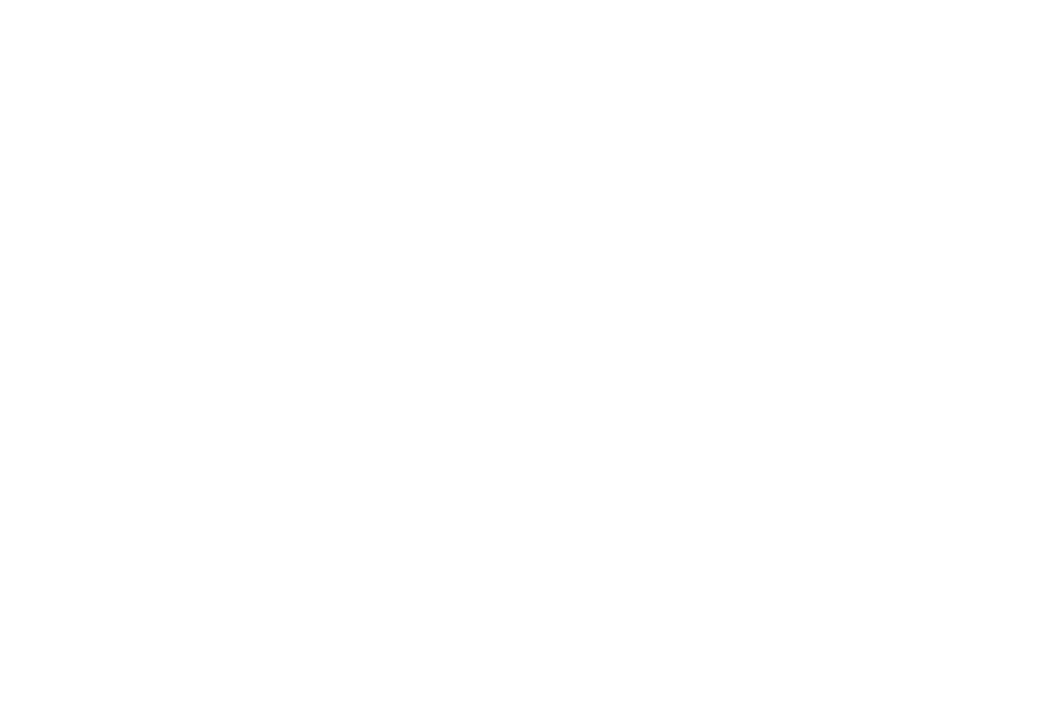
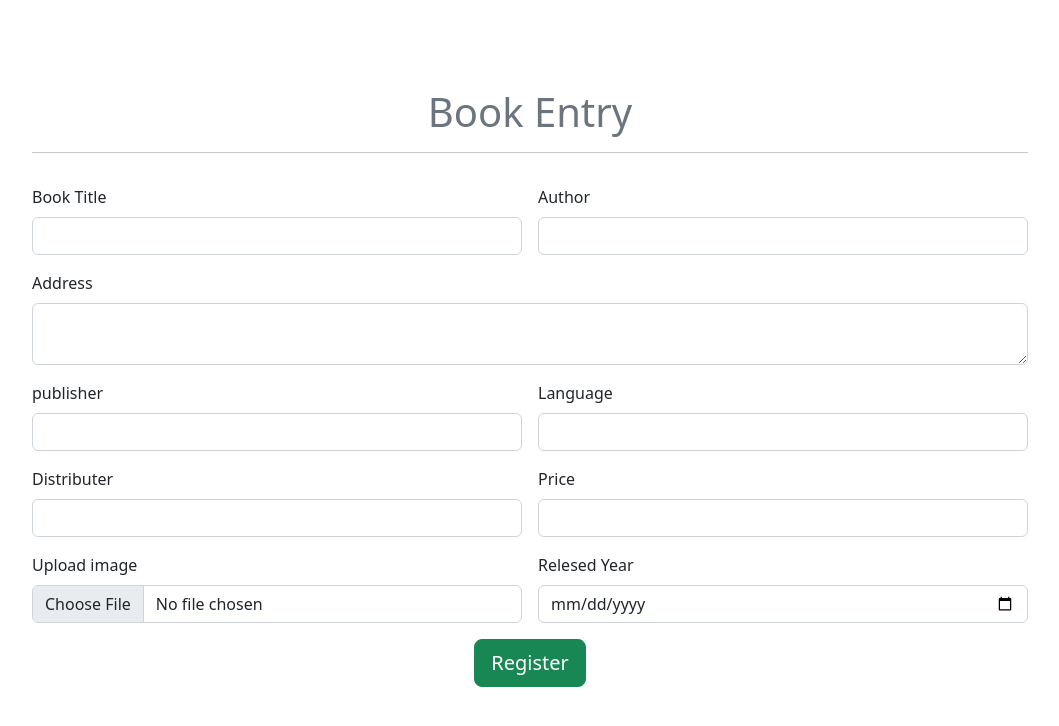
Before and after one commit to Ir30/Library_Angular_app, an Angular app: page /entry in a window 1280 px wide. Before the commit this address led to /. Shown: the top 726 px of the page, without its empty margins (110-1169 px from the left). Built offline with nearby package versions, Linux system fonts and the light colour scheme.

Commit message:
book entry

```diff
--- /dev/null
+++ b/src/app/book-entry/book-entry.component.html
@@ -0,0 +1,55 @@
+<div class="container">
+    <div class="row m-5">
+        <div class="col-12 col-sm-12 div-md-12 col-lg-12 div-xl-12 div-xxl-12">
+            <div class="row g-3 mt-4">
+                <div class="col col-12 col-sm-12 col-md-12 col-lg-12 col-lg-12 col-xl-12 col-xxl-12 text-center">
+                    <h1 class="text-secondary">Book Entry</h1>
+                    <hr>
+                </div>
+                <div class="col col-12 col-sm-6 col-md-6 col-lg-6 col-lg-6 col-xl-6 col-xxl-6">
+                    <label for="" class="form-label">Book Title</label>
+                    <input type="text" class="form-control">
+                </div>
+                <div class="col col-12 col-sm-6 col-md-6 col-lg-6 col-lg-6 col-xl-6 col-xxl-6">
+                    <label for="" class="form-label">Author</label>
+                    <input type="text" class="form-control">
+                </div>
+                <div class="col col-12 col-sm-12 col-md-12 col-lg-12 col-lg-12 col-xl-12 col-xxl-12">
+                    <label for="" class="form-label">Address</label>
+                    <textarea  class="form-control"name="" id="" cols="30" rows="2"></textarea>
+                </div>
+                <div class="col col-12 col-sm-6 col-md-6 col-lg-6 col-lg-6 col-xl-6 col-xxl-6">
+                    <label for="" class="form-label">publisher</label>
+                    <input type="text" class="form-control">
+                </div>
+                <div class="col col-12 col-sm-6 col-md-6 col-lg-6 col-lg-6 col-xl-6 col-xxl-6">
+                    <label for="" class="form-label">Language</label>
+                    <input type="text" class="form-control">
+                </div>
+                <div class="col col-12 col-sm-6 col-md-6 col-lg-6 col-lg-6 col-xl-6 col-xxl-6">
+                    <label for="" class="form-label">Distributer</label>
+                    <input type="text" class="form-control">
+                </div>
+                <div class="col col-12 col-sm-6 col-md-6 col-lg-6 col-lg-6 col-xl-6 col-xxl-6">
+                    <label for="" class="form-label">Price</label>
+                    <input type="text" class="form-control">
+                </div>
+                <div class="col col-12 col-sm-6 col-md-6 col-lg-6 col-lg-6 col-xl-6 col-xxl-6">
+                    <label for="" class="form-label">Upload image</label>
+                    <input type="file" name="" id="" class="form-control">
+                </div>
+                <div class="col col-12 col-sm-6 col-md-6 col-lg-6 col-lg-6 col-xl-6 col-xxl-6">
+                    <label for="" class="form-label">Relesed Year</label>
+                    <input type="date" name="" id="" class="form-control">
+                </div>
+
+                <div class="col col-12 col-sm-12 col-md-12 col-lg-12 col-lg-12 col-xl-12 col-xxl-12 text-center">
+                    <div >
+                        <button class="btn btn-success btn-lg" type="button">Register</button>
+                      </div>
+                </div>
+
+            </div>
+        </div>
+    </div>
+</div>
```
Also changed, not shown: src/app/app.module.ts (+7 -1 lines), src/app/book-entry/book-entry.component.ts (added, +10 -0 lines), src/app/book-entry/book-entry.component.css (added).
